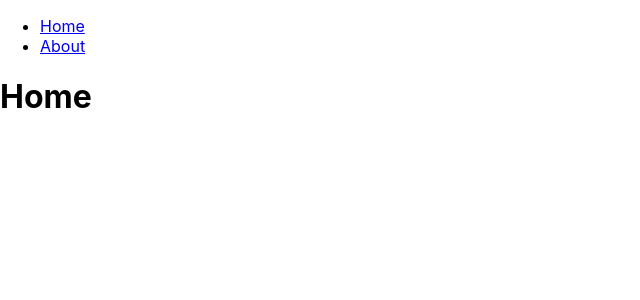
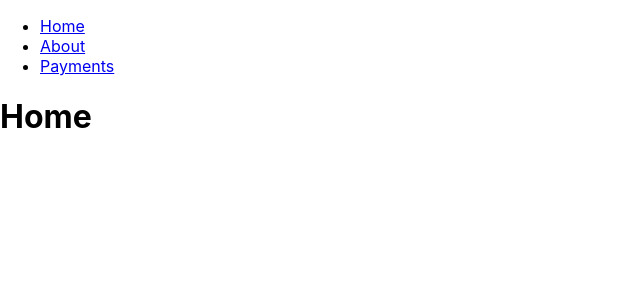
Before and after one commit to souhailmerroun-employment/alma, a React (Create React App) app: page / in a window 1280 px wide. Shown: the top 300 px of the page, without its empty margins (0-640 px from the left). Built offline with nearby package versions, Linux system fonts and the light colour scheme.

Commit message:
Initial call to GET /payments

```diff
--- a/src/App.tsx
+++ b/src/App.tsx
@@ -2,7 +2,8 @@ import { Routes, Route } from 'react-router-dom';
 import Navigation from './components/Navigation';
 import About from './pages/About';
 import Home from './pages/Home';
-import { ROUTE_ABOUT, ROUTE_HOME } from './pages/routes';
+import Payments from './pages/Payments';
+import { ROUTE_ABOUT, ROUTE_HOME, ROUTE_PAYMENTS } from './pages/routes';
 
 function App() {
   return (
@@ -11,6 +12,7 @@ function App() {
       <Routes>
         <Route path={ROUTE_HOME} element={<Home />} />
         <Route path={ROUTE_ABOUT} element={<About />} />
+        <Route path={ROUTE_PAYMENTS} element={<Payments />} />
       </Routes>
     </>
   );
--- a/src/components/Navigation.tsx
+++ b/src/components/Navigation.tsx
@@ -1,11 +1,12 @@
 import { Link } from "react-router-dom";
-import { ROUTE_ABOUT, ROUTE_HOME } from "../pages/routes";
+import { ROUTE_ABOUT, ROUTE_HOME, ROUTE_PAYMENTS } from "../pages/routes";
 
 export default function Navigation() {
     return (
         <ul>
             <li><Link to={ROUTE_HOME}>Home</Link></li>
             <li><Link to={ROUTE_ABOUT}>About</Link></li>
+            <li><Link to={ROUTE_PAYMENTS}>Payments</Link></li>
         </ul>
     )
 }
--- a/src/index.tsx
+++ b/src/index.tsx
@@ -5,6 +5,9 @@ import App from './App';
 import reportWebVitals from './reportWebVitals';
 
 import { BrowserRouter } from "react-router-dom";
+import { QueryClient, QueryClientProvider } from 'react-query';
+
+const queryClient = new QueryClient()
 
 const root = ReactDOM.createRoot(
   document.getElementById('root') as HTMLElement
@@ -12,7 +15,9 @@ const root = ReactDOM.createRoot(
 root.render(
   <React.StrictMode>
     <BrowserRouter>
-      <App />
+      <QueryClientProvider client={queryClient}>
+        <App />
+      </QueryClientProvider>
     </BrowserRouter>
   </React.StrictMode>
 );
--- /dev/null
+++ b/src/pages/Payments.tsx
@@ -0,0 +1,34 @@
+import { useQuery } from "react-query";
+
+type Merchant = {
+    name: string;
+}
+
+type Payment = {
+    status: string,
+    id: string,
+    created: Date,
+    customer_name: string,
+    merchant: Merchant
+    amount: number
+    installmentsCount: number
+}
+
+const GET_PAYMENTS = async (): Promise<Payment[]> => {
+    const res = await fetch('https://cloudrun-frontend-recruitment-test-5hhyjiivra-ew.a.run.app/payments')
+    return res.json();
+}
+
+export default function About() {
+
+    const { isLoading, data } = useQuery("payments", GET_PAYMENTS);
+
+    console.log({ isLoading });
+    console.log({ data });
+
+    return (
+        <>
+            <h1>Payments</h1>
+        </>
+    )
+}
--- a/src/pages/routes.tsx
+++ b/src/pages/routes.tsx
@@ -1,2 +1,3 @@
 export const ROUTE_HOME = '/';
 export const ROUTE_ABOUT = '/about';
+export const ROUTE_PAYMENTS = '/payments';
```
